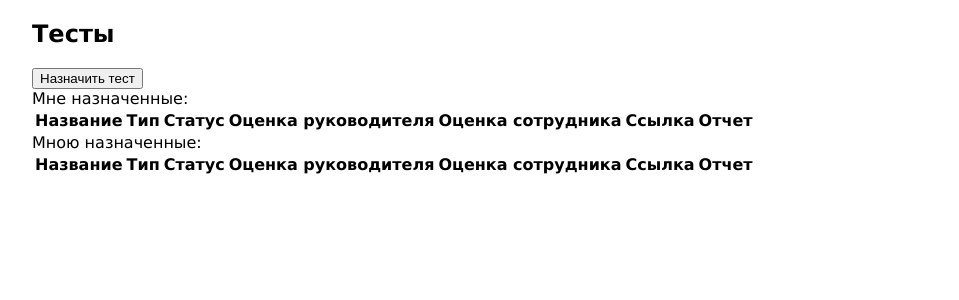
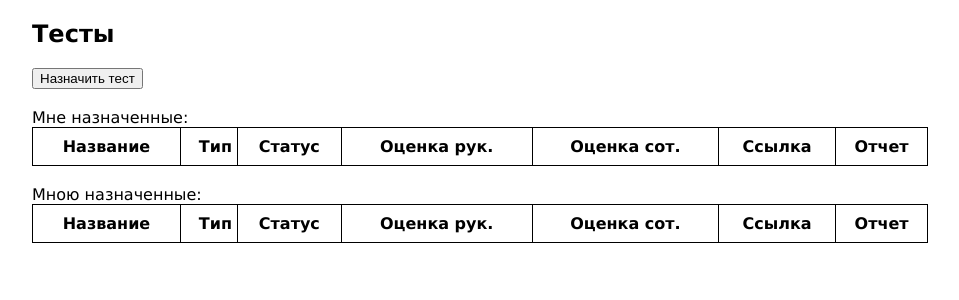
Before and after one commit to cfzile/crm, a Django app: page /grade in a window 1280 px wide. Shown: the top 300 px of the page, without its empty margins (288-1247 px from the left). Run offline with Django 3.2, Linux system fonts and the light colour scheme; data that the repository does not hold is empty; some libraries are stand-ins or nearby versions.

Commit message:
add table simple style

```diff
--- a/static/css/general.css
+++ b/static/css/general.css
@@ -193,3 +193,14 @@ header button {
     background: #013440;
     font-family: 'Ubuntu', 'Lucida Grande', 'Lucida Sans Unicode', 'Geneva', 'Verdana', sans-serif;
 }
+
+table {
+    width: 100%;
+    text-align: center;
+    border-collapse: collapse;
+}
+
+table td, table th {
+    border: 1px solid black;
+    padding: 1% 2%;
+}
--- a/templates/pages/grade.html
+++ b/templates/pages/grade.html
@@ -49,7 +49,7 @@
 
         <button id="schedule_test">Назначить тест</button>
 
-        <br>
+        <br><br>
 
         Мне назначенные:
         <table>
@@ -57,8 +57,8 @@
                 <th>Название</th>
                 <th>Тип</th>
                 <th>Статус</th>
-                <th>Оценка руководителя</th>
-                <th>Оценка сотрудника</th>
+                <th>Оценка рук.</th>
+                <th>Оценка сот.</th>
                 <th>Ссылка</th>
                 <th>Отчет</th>
             </tr>
@@ -75,14 +75,16 @@
             {% endfor %}
         </table>
 
+        <br>
         Мною назначенные:
+        <br>
         <table>
             <tr>
                 <th>Название</th>
                 <th>Тип</th>
                 <th>Статус</th>
-                <th>Оценка руководителя</th>
-                <th>Оценка сотрудника</th>
+                <th>Оценка рук.</th>
+                <th>Оценка сот.</th>
                 <th>Ссылка</th>
                 <th>Отчет</th>
             </tr>
@@ -98,6 +100,7 @@
                 </tr>
             {% endfor %}
         </table>
+
         <script type="text/javascript">
             $('#schedule_test').on('click', function () {
                 $('#schedule_test_form').css('display', 'inline-block');
--- a/templates/pages/grade_templates.html
+++ b/templates/pages/grade_templates.html
@@ -91,7 +91,7 @@
 
     <div class="templates">
         <h2>Тесты</h2>
-        <button id="create_grader">Создать тест</button>
+        <button id="create_grader">Создать тест</button><br><br>
         <table>
             <tr>
                 <th>Название</th>
@@ -110,7 +110,7 @@
 
     <div class="templates">
         <h2>Компетенции</h2>
-        <button id="create_competence">Создать компетенцию</button>
+        <button id="create_competence">Создать компетенцию</button><br><br>
         <table>
             <tr>
                 <th>Название</th>
--- a/templates/pages/tasks.html
+++ b/templates/pages/tasks.html
@@ -56,7 +56,7 @@
     <div class="templates">
         <h2>Задачи</h2><br>
 
-        <button id="create_task">Создать задачу</button>
+        <button id="create_task">Создать задачу</button><br><br>
 
         <table>
             <tr>
@@ -68,7 +68,7 @@
                 <th>До</th>
                 <th>Создатель</th>
                 <th>Исполнитель</th>
-                <th>Оценка выполнения</th>
+                <th>Оценка</th>
             </tr>
             {% for task in tasks %}
                 <tr>
```
